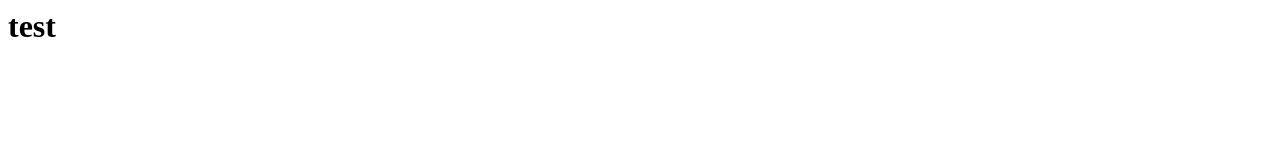
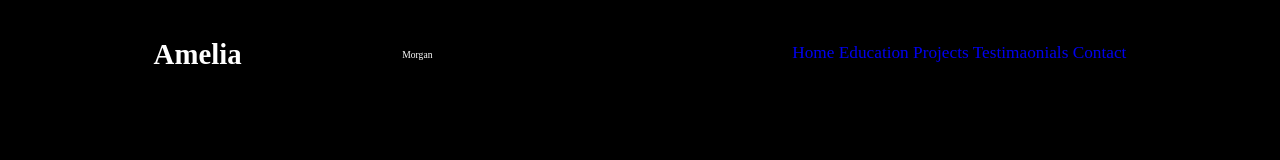
Before and after one commit to Amar033/Amar033.github.io, a plain HTML site: page index.html in a window 1280 px wide. Drawn offline with Linux system fonts and the light colour scheme.

Commit message:
style added

```diff
--- a/index.html
+++ b/index.html
@@ -3,8 +3,24 @@
     <meta charset="UTF-8">
     <meta name="viewport" content="width=device-width, initial-scale=1.0">
     <title>Document</title>
+    <link rel="stylesheet" href="style.css">
+    <link  href="https://upkg.com/boxicons@2.1.4/css/boxicons.min.css",rel='stylesheet'>
+
 </head>
 <body>
-    <h1>test</h1>
+    <header class="header">
+        <a href="#home" class="logo">Amelia</a>
+        <span>Morgan</span>
+
+        <i class='bx bx-menu' id="menu-icon"></i>
+
+        <nav class="navbar">
+            <a href="#home" class="active">Home</a>
+            <a href="#education">Education</a>
+            <a href="#projects">Projects</a>
+            <a href="#testimonials">Testimaonials</a>
+            <a href="#contact">Contact</a>
+        </nav>
+    </header>
 </body>
 </html>
--- /dev/null
+++ b/style.css
@@ -0,0 +1,67 @@
+*{
+    margin: 0;
+    padding: 0;
+    box-sizing: border-box;
+    text-decoration: none;
+    border: none;
+    outline: none;
+    scroll-behavior: smooth;
+    font-family: "Poppins", sans-seriff;
+}
+:root{
+    --bg-color:#000000;
+    --second-bg-color: #131313;
+    --text-color: white;
+    --main-color: #00ffee;
+}
+
+html{
+    font-size: 60%;
+    overflow-y: hidden;
+}
+
+body{
+    background: var(--bg-color);
+    color: var(--text-color);
+
+}
+.header{
+    position: fixed;
+    top: 0;
+    left: 0;
+    width: 100%;
+    padding: 4rem 12% 4rem;
+    background: rgba(0, 0, 0, 0.3);
+    backdrop-filter:blur(10px) ;
+    display: flex;
+    justify-content: space-between;
+    align-items: center;
+    z-index: 5;
+
+}
+.logo{
+    font-size: 3rem;
+    color: var(--text-color);
+    font-weight:800 ;
+    cursor: pointer;
+    transition: 0.3s ease;
+}
+.logo:hover{
+    transform: scale(1.1);
+}
+.logo.span{
+    text-shadow: 0 0 25px var(--main-color);
+}
+.navbar{
+    font-size: 1.8rem;
+    color: var(--text-color);
+    margin-left: 4rem;
+    font-weight: 500;
+    transition: 0.3s ease;
+    border-bottom: 3px solid transparent;
+}
+.navbar a:hover,
+.navbar a:active{
+    color: var(--main-color);
+    border-bottom: 3px solid var(--main-color);
+}
```
Also changed, not shown: script.js (added).
